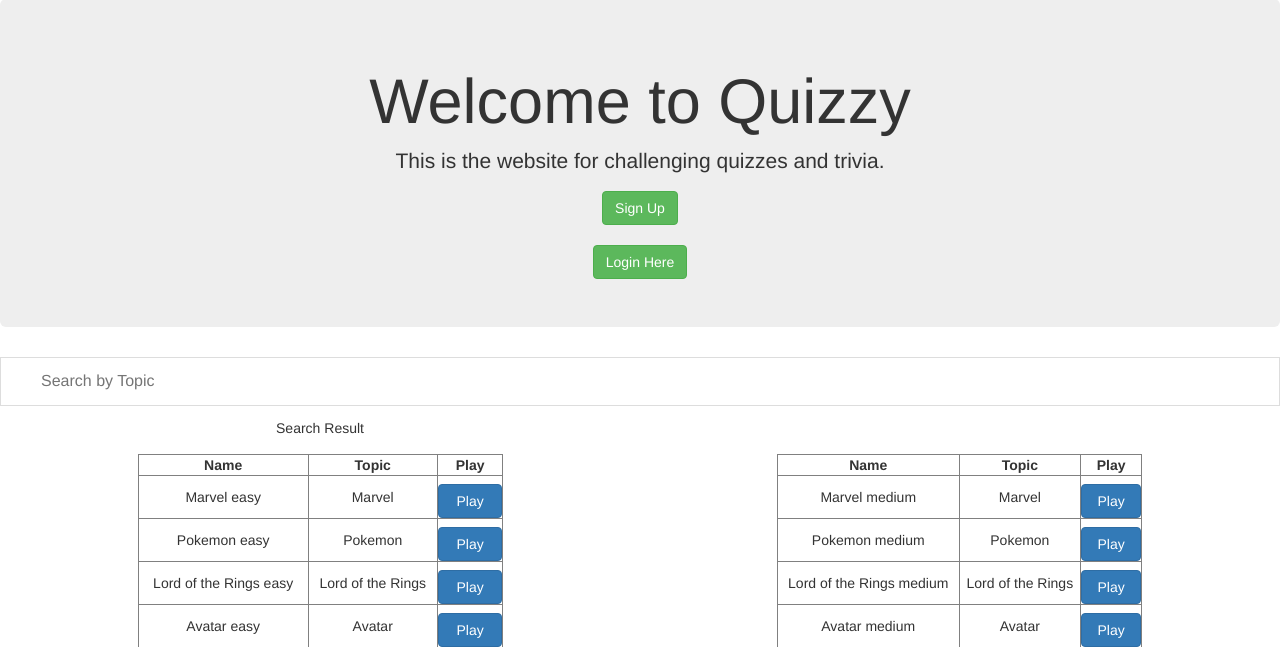
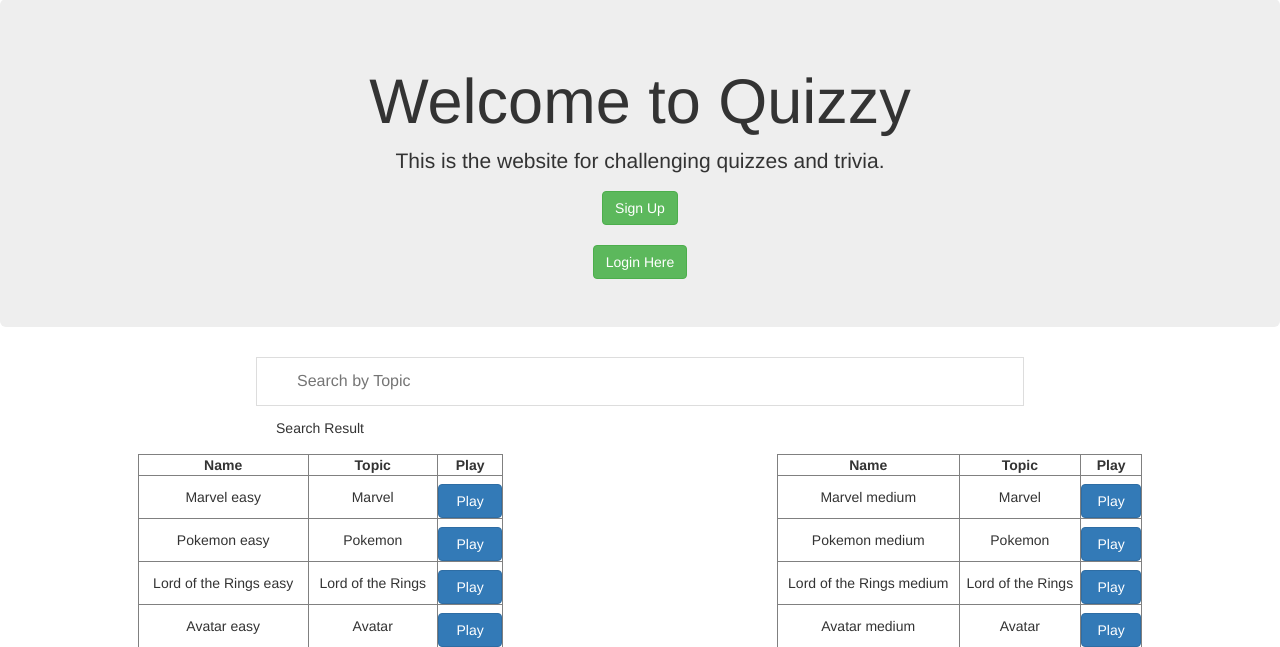
Before and after one commit to JakobGray/Databases, a PHP site: page / in a window 1280 px wide. Shown: the part 93-740 px from the top of the page. Run offline with PHP 8.4, Linux system fonts and the light colour scheme; data comes from the database, SQL or seed files in the repository; data that the repository does not hold is empty; a stand-in replaces the project's code that opens the database connection; some libraries are stand-ins or nearby versions.

Commit message:
more main page html

```diff
--- a/views/welcome.php
+++ b/views/welcome.php
@@ -41,7 +41,7 @@ include_once('./models/quizDB.php');
     </form>
 </div>
 
-<input id='searchbar' type="search" class="col-lg-6 col-md-8 myInput" placeholder="Search by Topic">
+<input id='searchbar' type="search" class="col-lg-6 col-md-8 myInput" style="width: 60%; margin-left: 20%" placeholder="Search by Topic">
     <!-- <span class="input-group-btn">
         <button class="btn btn-default btn-add-panel" type="submit">
             <i class="glyphicon glyphicon-plus"></i>
```
